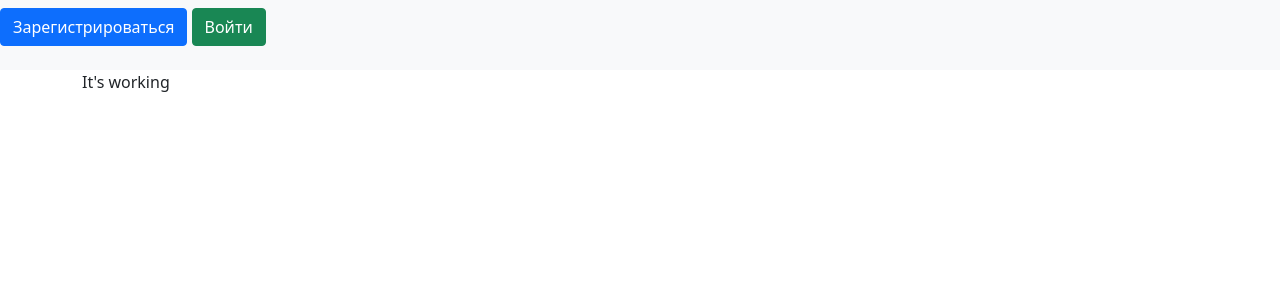
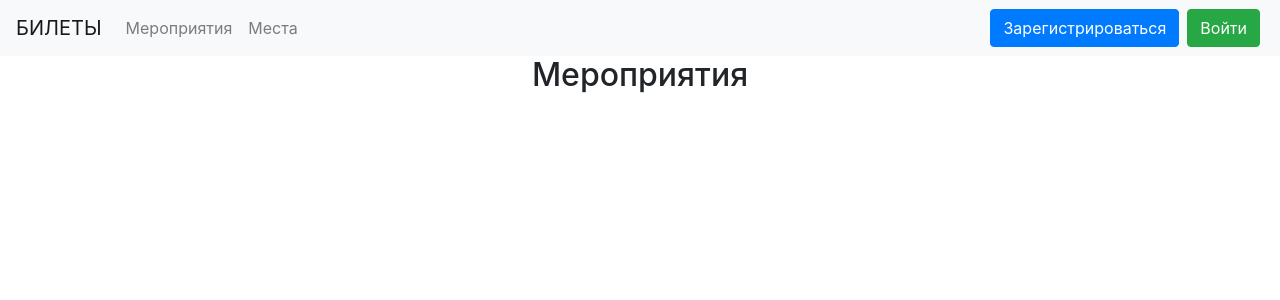
Before and after one commit to germanivanov0719/Yandex3, a Flask app: page / in a window 1280 px wide. Shown: the top 300 px of the page. Run offline with Flask 2, Linux system fonts and the light colour scheme; data that the repository does not hold is empty.

Commit message:
Events menu, better navbar, more internal improvements

```diff
--- a/app_routes.py
+++ b/app_routes.py
@@ -10,6 +10,7 @@ from flask_login import (
 
 from data import db_session
 from data.users import User
+from data.events import Event
 from forms.login import LoginForm
 from forms.register import RegisterForm
 
@@ -18,7 +19,15 @@ from forms.register import RegisterForm
 @app.route("/index")
 @app.route("/index.html")
 def index():
-    return render_template("index.html")
+    db_sess = db_session.create_session()
+    events = db_sess.query(Event).all()
+    return render_template("index.html", events=events)
+
+
+@app.route("/events")
+@app.route("/events.html")
+def events():
+    return redirect("/")
 
 
 @app.route("/login", methods=["GET", "POST"])
@@ -73,3 +82,9 @@ def reqister():
 def logout():
     logout_user()
     return redirect("/")
+
+
+@app.route("/places")
+@app.route("/places.html")
+def places():
+    return render_template("places.html", title="")
--- a/forms/login.py
+++ b/forms/login.py
@@ -6,5 +6,5 @@ from wtforms.validators import DataRequired
 class LoginForm(FlaskForm):
     email = EmailField("Почта", validators=[DataRequired()])
     password = PasswordField("Пароль", validators=[DataRequired()])
-    remember_me = BooleanField("Запомнить меня")
+    remember_me = BooleanField("Запомнить меня", default=True)
     submit = SubmitField("Войти")
--- /dev/null
+++ b/static/base.css
@@ -0,0 +1,17 @@
+/* .normalize-link {
+    text-decoration: none;
+    color: black;
+
+}
+
+.navbar {
+    padding-left: 10px;
+    padding-right: 10px;
+} */
+
+.card {
+    width: auto;
+    min-width: max-content;
+    height: 100%;
+    /* max-width: 30rem; */
+}
--- a/templates/base.html
+++ b/templates/base.html
@@ -6,25 +6,54 @@
     <meta http-equiv="X-UA-Compatible" content="IE=edge"/>
     <meta name="viewport" content="width=device-width, initial-scale=1.0"/>
     <title>{{titile}}</title>
-    <link href="https://cdn.jsdelivr.net/npm/bootstrap@5.1.3/dist/css/bootstrap.min.css" rel="stylesheet" integrity="sha384-1BmE4kWBq78iYhFldvKuhfTAU6auU8tT94WrHftjDbrCEXSU1oBoqyl2QvZ6jIW3" crossorigin="anonymous"/>
-    <script src="https://cdn.jsdelivr.net/npm/bootstrap@5.1.3/dist/js/bootstrap.bundle.min.js" integrity="sha384-ka7Sk0Gln4gmtz2MlQnikT1wXgYsOg+OMhuP+IlRH9sENBO0LRn5q+8nbTov4+1p" crossorigin="anonymous"></script>
+    <!-- <link href="https://cdn.jsdelivr.net/npm/bootstrap@5.1.3/dist/css/bootstrap.min.css" rel="stylesheet" integrity="sha384-1BmE4kWBq78iYhFldvKuhfTAU6auU8tT94WrHftjDbrCEXSU1oBoqyl2QvZ6jIW3" crossorigin="anonymous"/> -->
+    <!-- <script src="https://cdn.jsdelivr.net/npm/bootstrap@5.1.3/dist/js/bootstrap.bundle.min.js" integrity="sha384-ka7Sk0Gln4gmtz2MlQnikT1wXgYsOg+OMhuP+IlRH9sENBO0LRn5q+8nbTov4+1p" crossorigin="anonymous"></script> -->
+    <link rel="stylesheet" href="https://cdn.jsdelivr.net/npm/bootstrap@4.6.1/dist/css/bootstrap.min.css" integrity="sha384-zCbKRCUGaJDkqS1kPbPd7TveP5iyJE0EjAuZQTgFLD2ylzuqKfdKlfG/eSrtxUkn" crossorigin="anonymous">
+    <script src="https://cdn.jsdelivr.net/npm/jquery@3.5.1/dist/jquery.slim.min.js" integrity="sha384-DfXdz2htPH0lsSSs5nCTpuj/zy4C+OGpamoFVy38MVBnE+IbbVYUew+OrCXaRkfj" crossorigin="anonymous"></script>
+    <script src="https://cdn.jsdelivr.net/npm/bootstrap@4.6.1/dist/js/bootstrap.bundle.min.js" integrity="sha384-fQybjgWLrvvRgtW6bFlB7jaZrFsaBXjsOMm/tB9LTS58ONXgqbR9W8oWht/amnpF" crossorigin="anonymous"></script>
+    <link rel="stylesheet" href="{{url_for('static', filename='base.css')}}">
   </head>
 
   <body>
     <header>
-      <nav class="navbar navbar-light bg-light">
+      <nav class="navbar navbar-light navbar-expand-md bg-light">
+        <a class="navbar-brand text-uppercase" href="/">Билеты</a>
+        <button class="navbar-toggler" type="button" data-toggle="collapse" data-target="#navbarSupportedContent" aria-controls="navbarSupportedContent" aria-expanded="false" aria-label="Toggle navigation">
+          <span class="navbar-toggler-icon"></span>
+        </button>
+        <div class="collapse navbar-collapse" id="navbarSupportedContent">
+          <ul class="navbar-nav mr-auto">
+            <li class="nav-item">
+              <a class="nav-link" href="/events">Мероприятия</a>
+            </li>
+            <li class="nav-item">
+              <a class="nav-link" href="/places">Места</a>
+            </li>
+          </ul>
+          {% if current_user.is_authenticated %}
+            <ul class="navbar-nav">
+              <li class="nav-item">
+                <a class="nav-link mx-1">Мои билеты</a>
+              </li>
+              <li class="nav-item">
+                <a class="nav-link mx-1">{{current_user.name}}</a>
+              </li>
+              <li class="nav-item">
+                <a class="btn btn-primary mx-1" href="/logout">Выйти</a>
+              </li>
+            </ul>
+          {% else %}
+            <ul class="navbar-nav">
+              <li class="nav-item">
+                <a class="btn btn-primary mx-1" href="/register">Зарегистрироваться</a>
+              </li>
+              <li class="nav-item">
+                <a class="btn btn-success mx-1" href="/login">Войти</a>
+              </li>
+              <!-- </ul> -->
+            {% endif %}
 
-        {% if current_user.is_authenticated %}
-          <a class="btn btn-primary" href="/logout">{{ current_user.name }}</a>
-        {% else %}
-          <p>
-            <a class="btn btn-primary" href="/register">Зарегистрироваться</a>
-            <a class="btn btn-success" href="/login">Войти</a>
-          </p>
-        {% endif %}
-        {% if current_user.is_authenticated %}
-          <a href="news" class="btn btn-secondary">Добавить новость</a>
-        {% endif %}
+          </div>
         </nav>
       </header>
       <!-- Begin page content -->
--- a/templates/index.html
+++ b/templates/index.html
@@ -1,3 +1,23 @@
-{% extends "base.html" %} {% block content %}
-<p>It's working</p>
-{% endblock %}
+{% extends "base.html" %}
+{% block content %}
+  <h2 class="text-center">Мероприятия</h2>
+  <div class="container-fluid">
+    <div class="row">
+      {%for event in events%}
+        <div class="col my-2">
+          <div class="card">
+            <div class="card-body">
+              <h5 class="card-title">{{event.name}}</h5>
+              <a class="card-link card-subtitle text-muted s">{{event.place.name}}</a>
+            </div>
+            <div class="card-body">
+              <a class="btn btn-outline-primary" href="/event/{{event.id}}/info">Информация</a>
+              <a class="btn btn-outline-secondary" href="/buy/event/{{event.id}}">Купить билет</a>
+            </div>
+          </div>
+        </div>
+      {% endfor %}
+    </div>
+  </div>
+
+{% endblock %}>
--- /dev/null
+++ b/templates/places.html
@@ -0,0 +1,4 @@
+{% extends "base.html" %}
+{% block content %}
+  <!-- TODO: something like index.html but for places list -->
+{% endblock %}>
```
Also changed, not shown: 6 other files. Lines whose indentation alone changed are shown as unchanged.
